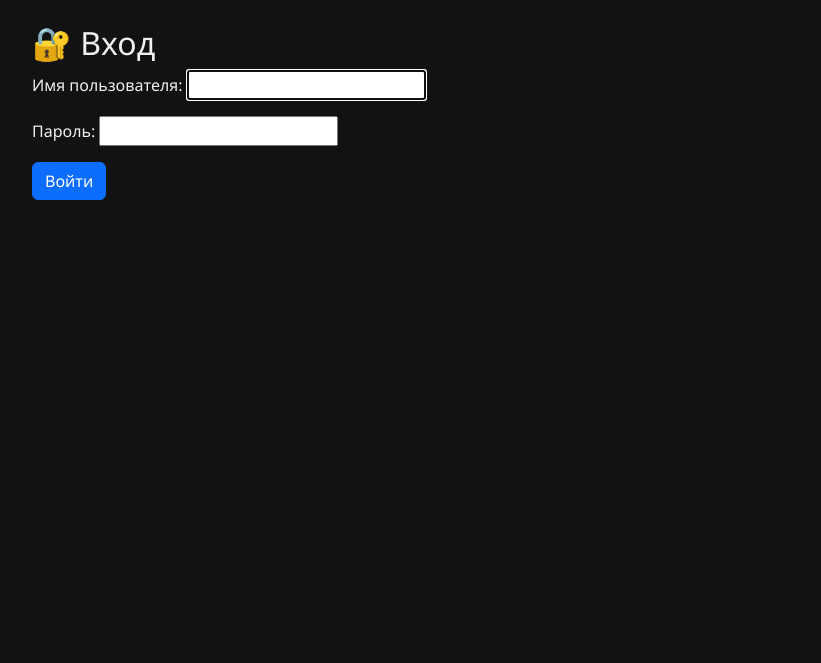
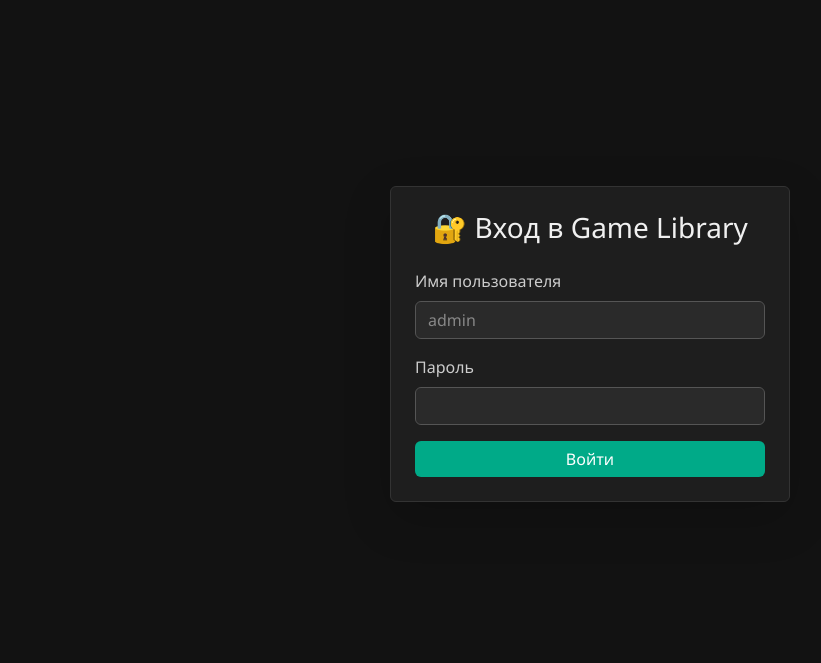
Before and after one commit to SkaVP/game_library, a Django app: page /login/ in a window 1280 px wide. Shown: the part 57-720 px from the top of the page, without its empty margins (50-871 px from the left). Run offline with Django 5.2, Linux system fonts and the light colour scheme.

Commit message:
fix: окно логина

```diff
--- a/core/static/css/dark_theme.css
+++ b/core/static/css/dark_theme.css
@@ -33,6 +33,43 @@
     box-shadow: 0 0 15px rgba(0, 255, 204, 0.3);
     border-color: #00ffcc;
 }
+.card-title {
+    color: #ffffff;
+    font-weight: bold;
+    font-size: 1.2rem;
+}
+.card-text {
+    color: #cccccc;
+    font-size: 1rem;
+}
+.card .text-muted {
+    color: #aaaaaa !important;
+    font-size: 0.95rem;
+}
+.card-body {
+    background-color: rgba(30, 30, 30, 0.95);
+    padding: 1rem;
+}
+.card-img-top {
+    filter: brightness(0.85);
+}
+
+/* Формы */
+.form-label {
+    color: #cccccc;
+}
+.form-control {
+    background-color: #2a2a2a;
+    color: #f0f0f0;
+    border: 1px solid #555;
+}
+.form-control::placeholder {
+    color: #888;
+}
+.form-control:focus {
+    border-color: #00ffcc;
+    box-shadow: 0 0 0 0.2rem rgba(0, 255, 204, 0.25);
+}
 
 /* Кнопки */
 .btn-success {
@@ -50,17 +87,6 @@
 .btn-outline-info:hover {
     background-color: #00ffcc;
     color: #121212;
-}
-
-/* Формы */
-.form-control {
-    background-color: #1e1e1e;
-    color: #f0f0f0;
-    border: 1px solid #444;
-}
-.form-control:focus {
-    border-color: #00ffcc;
-    box-shadow: 0 0 0 0.2rem rgba(0, 255, 204, 0.25);
 }
 
 /* Сообщения */
--- a/core/templates/core/login.html
+++ b/core/templates/core/login.html
@@ -1,9 +1,22 @@
 {% extends 'core/base.html' %}
+{% block title %}Вход{% endblock %}
+
 {% block content %}
-<h2>🔐 Вход</h2>
-<form method="post">
-    {% csrf_token %}
-    {{ form.as_p }}
-    <button type="submit" class="btn btn-primary">Войти</button>
-</form>
+<div class="d-flex justify-content-center align-items-center" style="min-height: 80vh;">
+    <div class="card shadow-lg p-4" style="max-width: 400px; width: 100%;">
+        <h3 class="text-center mb-4">🔐 Вход в Game Library</h3>
+        <form method="post">
+            {% csrf_token %}
+            <div class="mb-3">
+                <label for="username" class="form-label">Имя пользователя</label>
+                <input type="text" name="username" id="username" class="form-control" placeholder="admin" required>
+            </div>
+            <div class="mb-3">
+                <label for="password" class="form-label">Пароль</label>
+                <input type="password" name="password" id="password" class="form-control" required>
+            </div>
+            <button type="submit" class="btn btn-success w-100">Войти</button>
+        </form>
+    </div>
+</div>
 {% endblock %}
```
Also changed, not shown: core/static/css/light_theme.css (+43 -12 lines), db.sqlite3.
